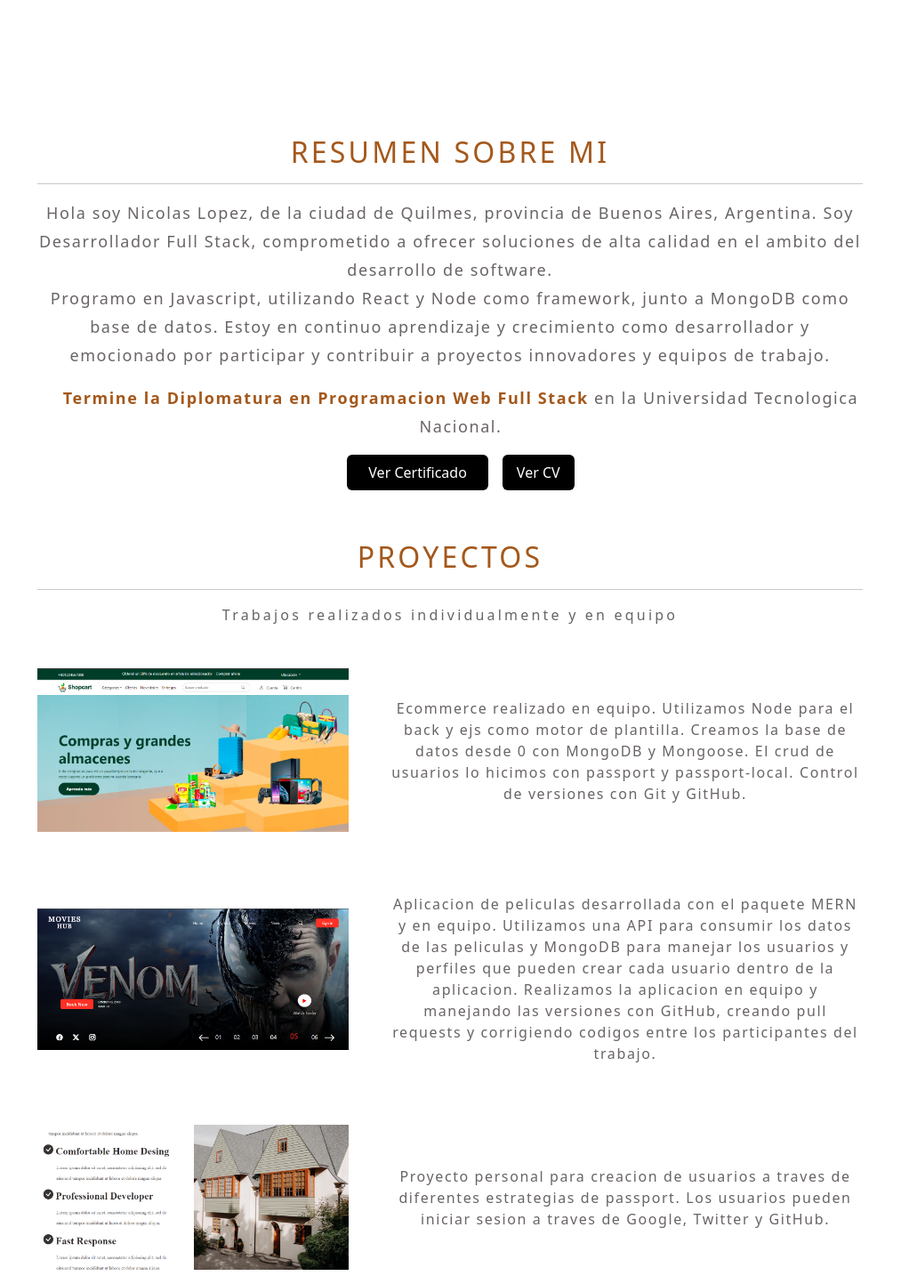
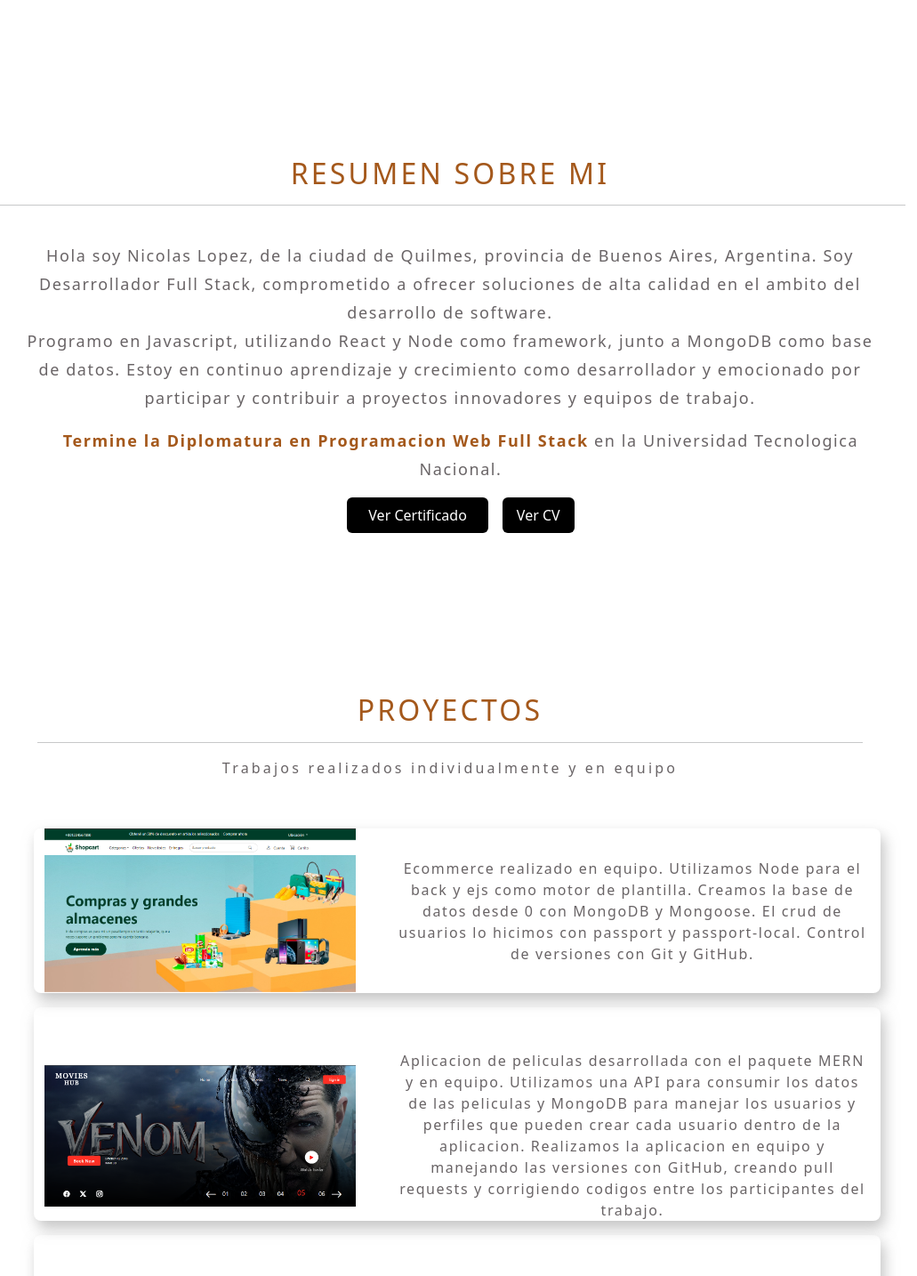
Before and after one commit to NicoLopezBjj/portfolio2.0, a React (Vite) app: page / in a window 1280 px wide. Shown: the part 780-2214 px from the top of the page at 89% size, without its empty margins (134-1165 px from the left). Built offline with nearby package versions, Linux system fonts and the light colour scheme.

Commit message:
add boxshadow in projects

```diff
--- a/src/Components/Header/Header.css
+++ b/src/Components/Header/Header.css
@@ -12,7 +12,8 @@ nav{
 
 .nav-link:hover {
     text-decoration: underline;
-    text-underline-offset: 0.3em;
+    text-underline-offset: 0.5em;
+    color :#A4581B;
     transition: 0.3s;
 }
 
--- a/src/Components/Proyectos/Proyectos.css
+++ b/src/Components/Proyectos/Proyectos.css
@@ -31,15 +31,20 @@ img{
 
 .imgHover:hover {
     opacity: 0.7;
-    transform: scale(1.05);
+    transform: scale(1.02);
     transition: 1s;
+    overflow: hidden ;
 }
 
 .proyecto {
-    display: flex;
-    align-items: center;
-    margin-bottom: 20px;
+    box-shadow: 4px 8px 16px rgba(170, 170, 170, 0.7);
+    border-radius: 8px;
+    transition: box-shadow 0.3s ease;
 }
+
+/* .proyecto:hover{
+    box-shadow: 0 16px 32px rgba(230, 230, 230, 0.3);
+} */
 
 .proyecto img {
     width: 350px;
--- a/src/Components/Proyectos/Proyectos.jsx
+++ b/src/Components/Proyectos/Proyectos.jsx
@@ -32,16 +32,16 @@ const incrementarContador2 = (index) => {
 
     return(
 
-        <div id="lastJob" className='px-5 mt-5 mb-5  justify-content-center ancho'>
+        <div id="lastJob" className='p-5 mt-5 mb-5  justify-content-center ancho'>
             <div className='text-center '>
                 <h2 className='titleBrown mt-1 '>Proyectos</h2>
                 <hr />
                 <p className='gris mt-3'>Trabajos realizados individualmente y en equipo</p>
             </div>
-            <div className='row mt-5 d-flex flex-column w-60'>
-                <div className='col-12'>
-                    <div className='d-flex align-items-center proyecto'>
-                    <a href="https://nicolopezbjj.github.io/TercerTP/" target="_blank"><img className='img-fluid imgHover' src={image1} alt="" /></a>
+            <div className='row mt-5 d-flex flex-column w-60 '>
+                <div className='col-12 proyecto m-2 '>
+                    <div className='d-flex align-items-center imgHover'>
+                    <a href="https://nicolopezbjj.github.io/TercerTP/" target="_blank"><img className='img-fluid' src={image1} alt="" /></a>
                     <p className='colorGris ps-4 text-center d-flex align-items-center'>Ecommerce realizado en equipo. Utilizamos Node para el back y ejs como motor de plantilla. Creamos la base de datos desde 0 con MongoDB y Mongoose. El crud de usuarios lo hicimos con passport y passport-local. Control de versiones con Git y GitHub.</p>
                     </div>
                     {/* <div className='d-flex mt-3'>
@@ -56,9 +56,9 @@ const incrementarContador2 = (index) => {
                         </div>
                     </div> */}
                 </div>
-                <div className='col-12 pt-5'>
-                    <div className='d-flex align-items-center proyecto'>
-                    <a href="https://nicolopezbjj.github.io/TercerTP/" target="_blank" ><img className='img-fluid imgHover' src={image2} alt="" /></a>
+                <div className='col-12 pt-5 proyecto m-2'>
+                    <div className='d-flex align-items-center imgHover'>
+                    <a href="https://nicolopezbjj.github.io/TercerTP/" target="_blank" ><img className='img-fluid ' src={image2} alt="" /></a>
                     <p className='colorGris ps-4 text-center d-flex align-items-center'>Aplicacion de peliculas desarrollada con el paquete MERN y en equipo. Utilizamos una API para consumir los datos de las peliculas y MongoDB para manejar los usuarios y perfiles que pueden crear cada usuario dentro de la aplicacion. Realizamos la aplicacion en equipo y manejando las versiones con GitHub, creando pull requests y corrigiendo codigos entre los participantes del trabajo.</p>
                     </div>
                     {/* <div className='d-flex justify-content-between mt-3'>
@@ -73,9 +73,9 @@ const incrementarContador2 = (index) => {
                             </div>
                     </div> */}
                 </div>
-                <div className='col-12 pt-5'>
-                    <div className='d-flex align-items-center proyecto'>
-                        <a href="https://nicolopezbjj.github.io/TercerTP/" target="_blank"><img className='img-fluid imgHover'  src={image3} alt="" /></a>
+                <div className='col-12 pt-5 proyecto m-2'>
+                    <div className='d-flex align-items-center imgHover'>
+                        <a href="https://nicolopezbjj.github.io/TercerTP/" target="_blank"><img className='img-fluid'  src={image3} alt="" /></a>
                         <p className='colorGris ps-4 text-center d-flex align-items-center'>Proyecto personal para creacion de usuarios a traves de diferentes estrategias de passport. Los usuarios pueden iniciar sesion a traves de Google, Twitter y GitHub.</p>
                     </div>
                     {/* <div className='d-flex justify-content-between mt-3'>
--- a/src/Components/SobreMi/SobreMi.jsx
+++ b/src/Components/SobreMi/SobreMi.jsx
@@ -4,10 +4,10 @@ const SobreMi = () => {
     const imageCertificado = "./certificado.jpg"
 
     return(
-        <div id="resumen" className="px-5 pt-4 mt-md-5 text-center ancho">
+        <div id="resumen" className=" py-5 mt-md-5 text-center ancho ">
             <h2 className='titleBrown'>Resumen sobre mi</h2>
             <hr />
-            <div className=" flex-md-row text-center text-justify align-items-center centrado ">
+            <div className=" flex-md-row text-center text-justify align-items-center centrado p-4">
                 <div>
                     <p className='textoGris'>Hola soy Nicolas Lopez, de la ciudad de Quilmes, provincia de Buenos Aires, Argentina. Soy Desarrollador Full Stack, comprometido a ofrecer soluciones de alta calidad en el ambito del desarrollo de software.<br/>
                     Programo en Javascript, utilizando React y Node como framework, junto a MongoDB como base de datos. Estoy en continuo aprendizaje y crecimiento como desarrollador y emocionado por participar y contribuir a proyectos innovadores y equipos de trabajo.</p>
```
